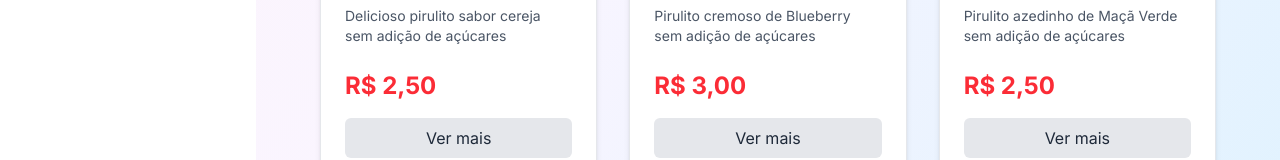
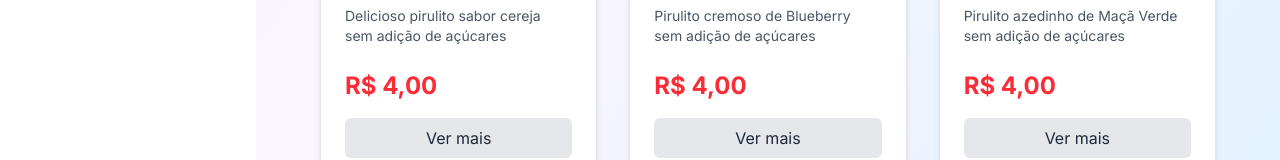
Before and after one commit to salda-git/PAME-25.2-ENTREGA-FINAL-GABRIEL-SALDANHA, a Next.js app: page / in a window 1280 px wide. Shown: the part 1009-1169 px from the top of the page. Built offline with nearby package versions, Linux system fonts and the light colour scheme.

Commit message:
pequenos ajustes

```diff
--- a/src/app/data/products.ts
+++ b/src/app/data/products.ts
@@ -17,7 +17,7 @@ export const products: Product[] = [
     name: "Pirulito Cereja",
     flavor: "Cereja",
     description: "Delicioso pirulito sabor cereja sem adição de açúcares",
-    price: 2.50,
+    price: 4.00,
     icon: "",
     imageUrl: "/cherryDEF2.png",
     cardColor: 'bg-red-100',
@@ -51,7 +51,7 @@ export const products: Product[] = [
     name: "Pirulito Blueberry",
     flavor: "Blueberry",
     description: "Pirulito cremoso de Blueberry sem adição de açúcares",
-    price: 3.00,
+    price: 4.00,
     icon: "",
     imageUrl: "/blueBerryDEF2.png",
     cardColor: 'bg-blue-100',
@@ -76,7 +76,7 @@ export const products: Product[] = [
     name: "Pirulito Maçã Verde",
     flavor: "Maçã Verde",
     description: "Pirulito azedinho de Maçã Verde sem adição de açúcares",
-    price: 2.50,
+    price:4.00,
     icon: "🍏",
     imageUrl: "/GreenAppleDEF2.png",
     cardColor: 'bg-green-100',
```
